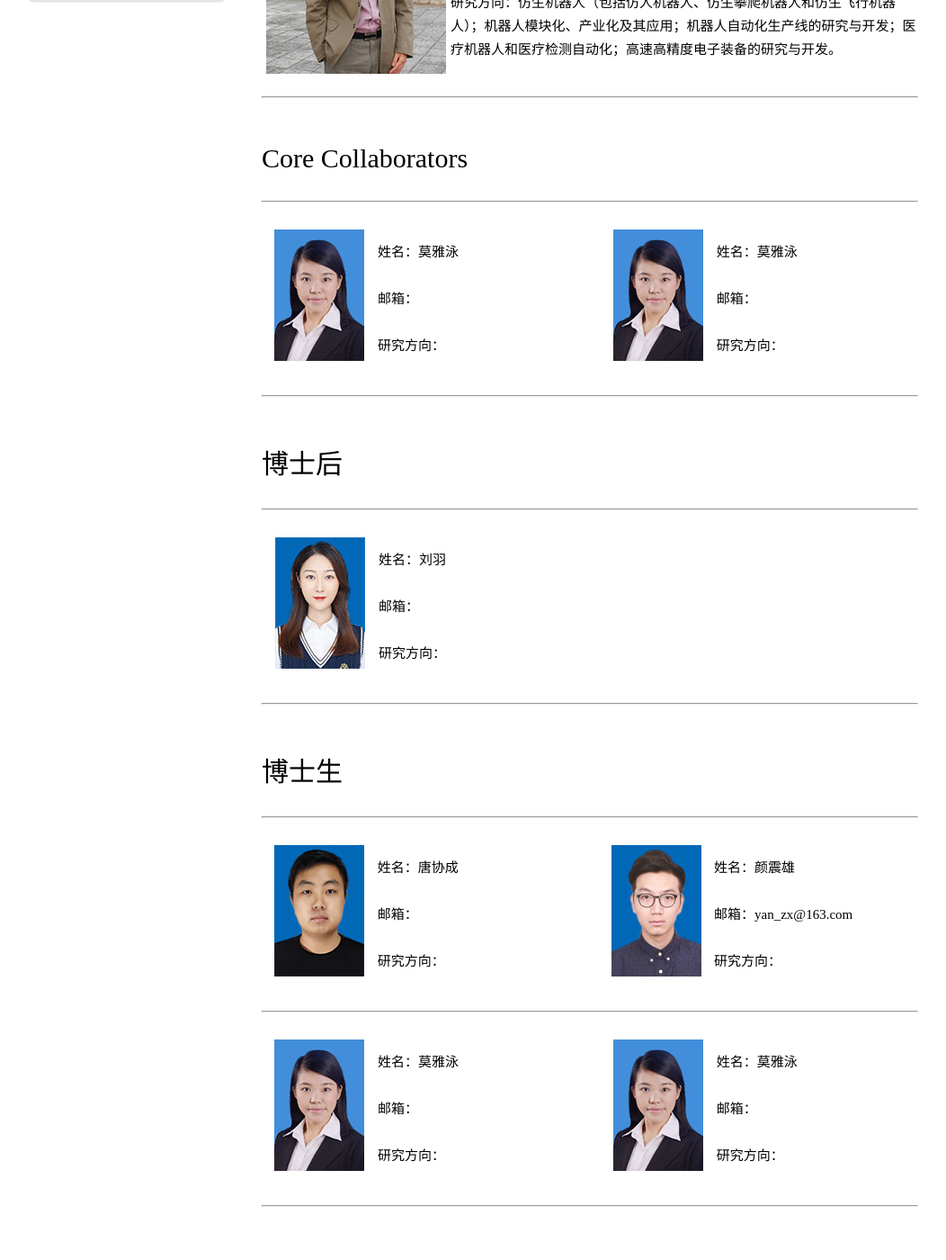
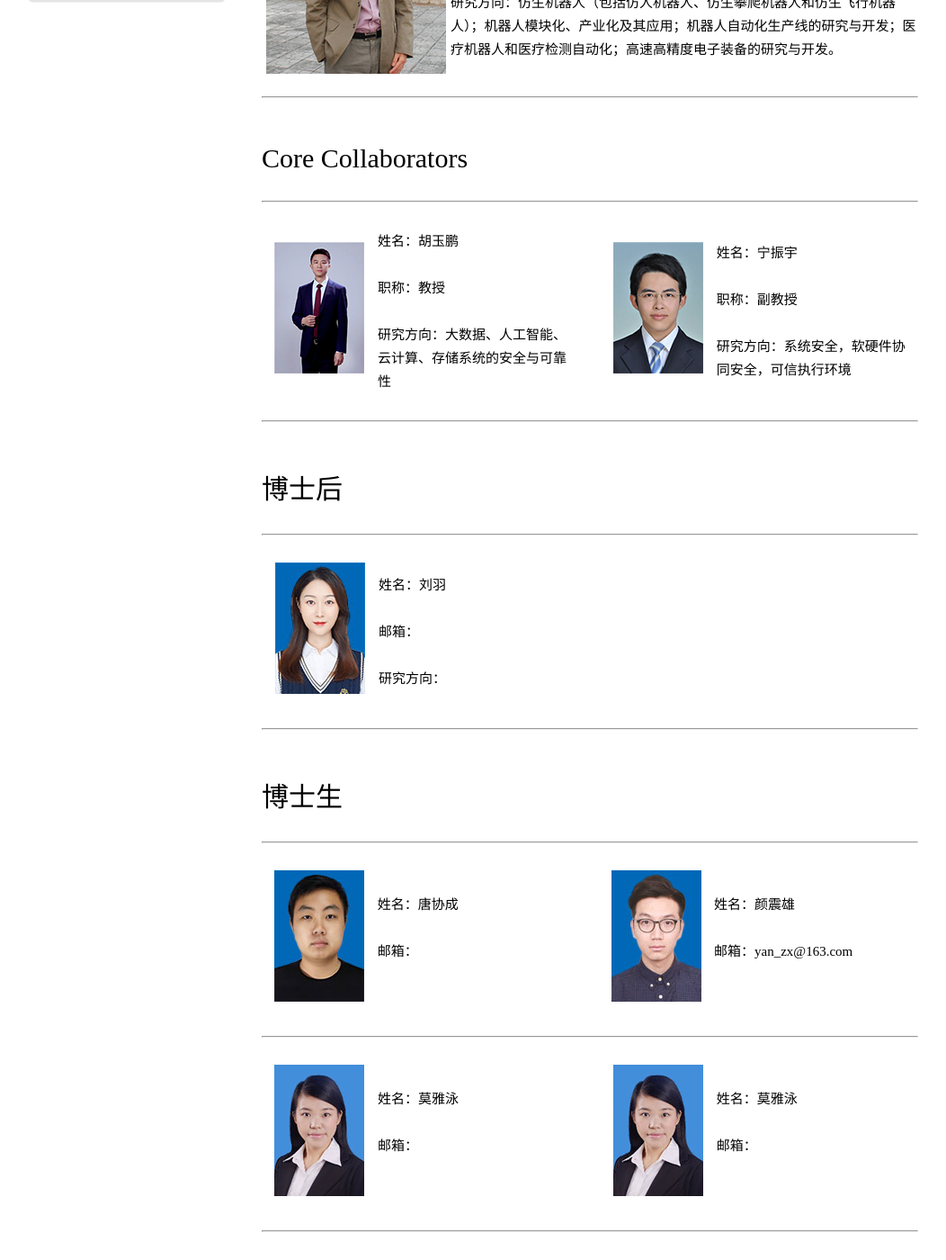
Before and after one commit to Wenqiangjin/wenqiangjin.github.io, a Jekyll site: the page built from pages/people.html, in a window 1280 px wide and 1400 px high, scrolled down 553 px. Shown: the whole window at 90% size, without its empty margins (109-1161 px from the left). Built offline with Jekyll 4.4.1, drawn with Linux system fonts in a browser that asks for light colours; some of the changed text lies outside the part shown.

Commit message:
paper patent

```diff
--- a/pages/people.html
+++ b/pages/people.html
@@ -41,11 +41,11 @@ description: 团队成员
       <hr>
       <table style="margin-top:30px;margin-bottom:30px">
         <tr>
-          <td width="120"><p align="center"><img src="/images/staff/moyayong.jpg"></p></td>
-          <td width="235"><p>姓名：莫雅泳</p><br><p>邮箱：</p><br><p>研究方向：</p></td>
+          <td width="120"><p align="center"><img src="/images/staff/huyupeng.jpg"></p></td>
+          <td width="235"><p>姓名：胡玉鹏</p><br><p>职称：教授</p><br><p>研究方向：大数据、人工智能、云计算、存储系统的安全与可靠性</p></td>
           <td width="20"></td>
-          <td width="120"><p align="center"><img src="/images/staff/moyayong.jpg"></p></td>
-          <td width="235"><p>姓名：莫雅泳</p><br><p>邮箱：</p><br><p>研究方向：</p></td>
+          <td width="120"><p align="center"><img src="/images/staff/ningzhenyu.jpg"></p></td>
+          <td width="235"><p>姓名：宁振宇</p><br><p>职称：副教授</p><br><p>研究方向：系统安全，软硬件协同安全，可信执行环境</p></td>
         </tr>
       </table>
       <hr>
@@ -68,20 +68,20 @@ description: 团队成员
       <table style="margin-top:30px;margin-bottom:30px">
         <tr>
           <td width="120"><p align="center"><img src="/images/staff/tangxiecheng_doctor.jpg"></p></td>
-          <td width="235"><p>姓名：唐协成</p><br><p>邮箱：</p><br><p>研究方向：</p></td>
+          <td width="235"><p>姓名：唐协成</p><br><p>邮箱：</p><br></td>
           <td width="20"></td>
           <td width="120"><p align="center"><img src="/images/staff/yanzhenxiong_doctor.jpg"></p></td>
-          <td width="235"><p>姓名：颜震雄</p><br><p>邮箱：yan_zx@163.com</p><br><p>研究方向：</p></td>
+          <td width="235"><p>姓名：颜震雄</p><br><p>邮箱：yan_zx@163.com</p><br></td>
         </tr>
       </table>
       <hr>
       <table style="margin-top:30px;margin-bottom:30px">
         <tr>
           <td width="120"><p align="center"><img src="/images/staff/moyayong.jpg"></p></td>
-          <td width="235"><p>姓名：莫雅泳</p><br><p>邮箱：</p><br><p>研究方向：</p></td>
+          <td width="235"><p>姓名：莫雅泳</p><br><p>邮箱：</p><br></td>
           <td width="20"></td>
           <td width="120"><p align="center"><img src="/images/staff/moyayong.jpg"></p></td>
-          <td width="235"><p>姓名：莫雅泳</p><br><p>邮箱：</p><br><p>研究方向：</p></td>
+          <td width="235"><p>姓名：莫雅泳</p><br><p>邮箱：</p><br></td>
         </tr>
       </table>
       <hr>
@@ -91,40 +91,40 @@ description: 团队成员
       <table style="margin-top:30px;margin-bottom:30px">
         <tr>
           <td width="120"><p align="center"><img src="/images/staff/dengbin_master.jpg"></p></td>
-          <td width="235"><p>姓名：邓彬</p><br><p>邮箱：</p><br><p>研究方向：</p></td>
+          <td width="235"><p>姓名：邓彬</p><br><p>邮箱：</p><br></td>
           <td width="20"></td>
           <td width="120"><p align="center"><img src="/images/staff/huangchenyu_master.jpg"></p></td>
-          <td width="235"><p>姓名：黄晨宇</p><br><p>邮箱：</p><br><p>研究方向：</p></td>
+          <td width="235"><p>姓名：黄晨宇</p><br><p>邮箱：</p><br></td>
         </tr>
       </table>
       <hr>
       <table style="margin-top:30px;margin-bottom:30px">
         <tr>
           <td width="120"><p align="center"><img src="/images/staff/huyumeng_master.jpg"></p></td>
-          <td width="235"><p>姓名：胡雨梦</p><br><p>邮箱：</p><br><p>研究方向：</p></td>
+          <td width="235"><p>姓名：胡雨梦</p><br><p>邮箱：</p><br></td>
           <td width="20"></td>
           <td width="120"><p align="center"><img src="/images/staff/xuzejun_master.jpg"></p></td>
-          <td width="235"><p>姓名：许泽军</p><br><p>邮箱：</p><br><p>研究方向：</p></td>
+          <td width="235"><p>姓名：许泽军</p><br><p>邮箱：</p><br></td>
         </tr>
       </table>
       <hr>
       <table style="margin-top:30px;margin-bottom:30px">
         <tr>
           <td width="120"><p align="center"><img src="/images/staff/yangbiyun_master.jpg"></p></td>
-          <td width="235"><p>姓名：杨碧云</p><br><p>邮箱：</p><br><p>研究方向：</p></td>
+          <td width="235"><p>姓名：杨碧云</p><br><p>邮箱：</p><br></td>
           <td width="20"></td>
           <td width="120"><p align="center"><img src="/images/staff/zhouyifang_master.jpg"></p></td>
-          <td width="235"><p>姓名：周意芳</p><br><p>邮箱：</p><br><p>研究方向：</p></td>
+          <td width="235"><p>姓名：周意芳</p><br><p>邮箱：</p><br></td>
         </tr>
       </table>
       <hr>
       <table style="margin-top:30px;margin-bottom:30px">
         <tr>
           <td width="120"><p align="center"><img src="/images/staff/wangkaiyi__master.jpg"></p></td>
-          <td width="235"><p>姓名：王剀艺</p><br><p>邮箱：</p><br><p>研究方向：</p></td>
+          <td width="235"><p>姓名：王剀艺</p><br><p>邮箱：</p><br></td>
           <td width="20"></td>
           <td width="120"><p align="center"><img src="/images/staff/liyue_master.jpg"></p></td>
-          <td width="235"><p>姓名：黎粤</p><br><p>邮箱：</p><br><p>研究方向：</p></td>
+          <td width="235"><p>姓名：黎粤</p><br><p>邮箱：</p><br></td>
         </tr>
       </table>
       <hr>
@@ -135,30 +135,30 @@ description: 团队成员
       <table style="margin-top:30px;margin-bottom:30px">
         <tr>
           <td width="120"><p align="center"><img src="/images/staff/liuxinyi_undergraduate.jpg"></p></td>
-          <td width="235"><p>姓名：刘欣怡</p><br><p>邮箱：</p><br><p>研究方向：</p></td>
+          <td width="235"><p>姓名：刘欣怡</p><br><p>邮箱：</p><br></td>
           <td width="20"></td>
           <td width="120"><p align="center"><img src="/images/staff/yaochangwei_undergraduate.jpg"></p></td>
-          <td width="235"><p>姓名：姚昌伟</p><br><p>邮箱：</p><br><p>研究方向：</p></td>
+          <td width="235"><p>姓名：姚昌伟</p><br><p>邮箱：</p><br></td>
         </tr>
       </table>
       <hr>
       <table style="margin-top:30px;margin-bottom:30px">
         <tr>
           <td width="120"><p align="center"><img src="/images/staff/zhenyangtao_undergraduate.jpg"></p></td>
-          <td width="235"><p>姓名：郑杨涛</p><br><p>邮箱：</p><br><p>研究方向：</p></td>
+          <td width="235"><p>姓名：郑杨涛</p><br><p>邮箱：</p><br></td>
           <td width="20"></td>
           <td width="120"><p align="center"><img src="/images/staff/lixue_undergraduate.jpg"></p></td>
-          <td width="235"><p>姓名：李雪</p><br><p>邮箱：</p><br><p>研究方向：</p></td>
+          <td width="235"><p>姓名：李雪</p><br><p>邮箱：</p><br></td>
         </tr>
       </table>
       <hr>
       <table style="margin-top:30px;margin-bottom:30px">
         <tr>
           <td width="120"><p align="center"><img src="/images/staff/wanghaoxu_undergraduate.jpg"></p></td>
-          <td width="235"><p>姓名：王浩旭</p><br><p>邮箱：</p><br><p>研究方向：</p></td>
+          <td width="235"><p>姓名：王浩旭</p><br><p>邮箱：</p><br></td>
           <td width="20"></td>
           <td width="120"><p align="center"><img src="/images/staff/wangyujie_undergraduate.jpg"></p></td>
-          <td width="235"><p>姓名：王昱杰</p><br><p>邮箱：</p><br><p>研究方向：</p></td>
+          <td width="235"><p>姓名：王昱杰</p><br><p>邮箱：</p><br></td>
         </tr>
       </table>
       <hr>
```
Also changed, not shown: images/staff/huyupeng.jpg (added), images/staff/ningzhenyu.jpg (added).
